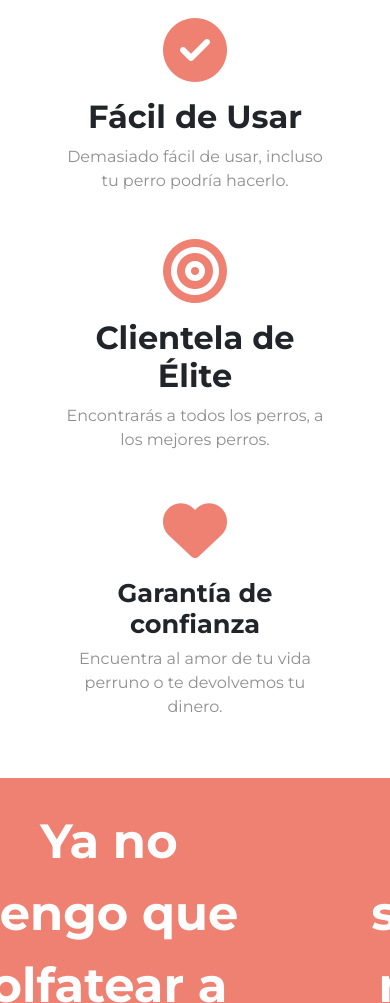
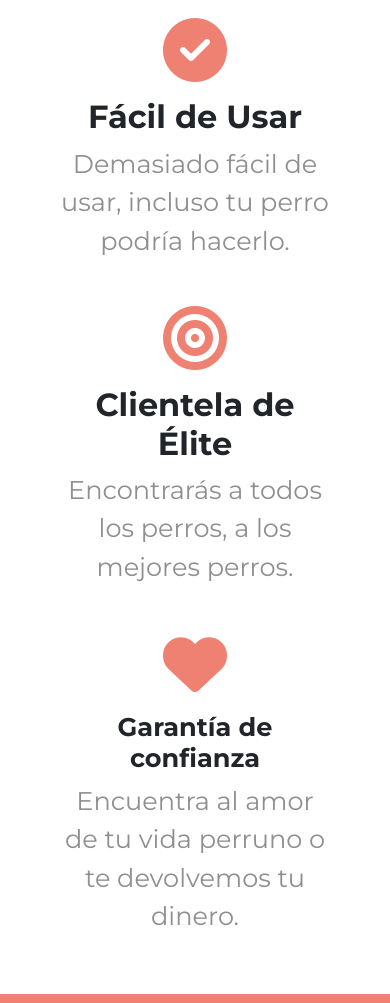
Before and after one commit to Kevinodi12/tindog, a plain HTML site: page index.html in a window 390 px wide. Shown: the part 1037-2040 px from the top of the page. Drawn offline with nearby package versions, Linux system fonts and the light colour scheme.

Commit message:
Update styles.css

```diff
--- a/css/styles.css
+++ b/css/styles.css
@@ -44,6 +44,14 @@ h1, h2, h3, h4, h5, h6 {
 
 p {
     color: #8f8f8f
+}
+
+
+@media (max-width:1028px) {
+    p {
+       font-size: 1.6rem;
+    }
+
 }
 
 /*Navigation Bar*/
```
